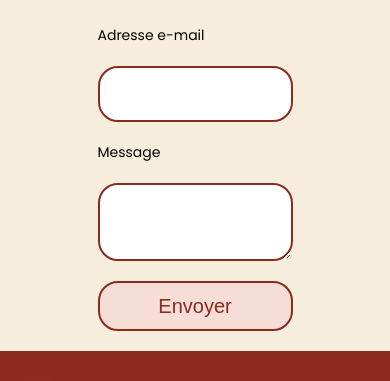
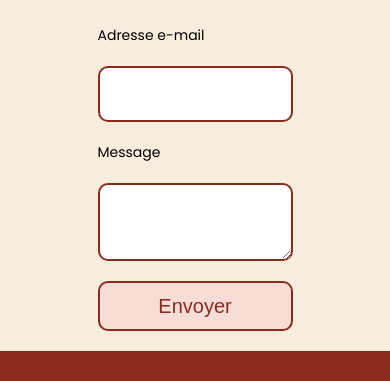
Before and after one commit to BerangereBr/Portfolio, a React (Vite) app: page / in a window 390 px wide. Shown: the part 4176-4557 px from the top of the page. Built offline with nearby package versions, Linux system fonts and the light colour scheme.

Commit message:
navbar tab

```diff
--- a/src/components/portolio/Navbar.jsx
+++ b/src/components/portolio/Navbar.jsx
@@ -24,11 +24,11 @@ function Navbar() {
             <nav className='container-navbar'>
                 <div className='navbar'>
                     <ul className='liste-nav'>
-                        <li onClick={() => scrollSection('accueil')}>Accueil</li>
-                        <li onClick={() => scrollSection('about')}>Présentation</li>
-                        <li onClick={() => scrollSection('projects')}>Projets</li>
-                        <li onClick={() => scrollSection('formation')}>Parcours</li>
-                        <li onClick={() => scrollSection('form')}>Contact</li>
+                        <li><a href='#accueil' onClick={() => scrollSection('accueil')}>Accueil</a></li>
+                        <li><a href='#about' onClick={() => scrollSection('about')}>Présentation</a></li>
+                        <li><a href='#projects' onClick={() => scrollSection('projects')}>Projets</a></li>
+                        <li><a href='#formation' onClick={() => scrollSection('formation')}>Parcours</a></li>
+                        <li><a href='#contact' onClick={() => scrollSection('form')}>Contact</a></li>
                     </ul>
                 </div>
             </nav >
@@ -40,11 +40,11 @@ function Navbar() {
                 </div>
                 {open &&
                     <ul className='liste-nav-phone'>
-                        <li onClick={() => scrollSection('accueil')}>Accueil</li>
-                        <li onClick={() => scrollSection('about')}>Présentation</li>
-                        <li onClick={() => scrollSection('projects')}>Projets</li>
-                        <li onClick={() => scrollSection('formation')}>Parcours</li>
-                        <li onClick={() => scrollSection('form')}>Contact</li>
+                        <li><a href='#accueil' onClick={() => scrollSection('accueil')}>Accueil</a></li>
+                        <li><a href='#about' onClick={() => scrollSection('about')}>Présentation</a></li>
+                        <li><a href='#projects' onClick={() => scrollSection('projects')}>Projets</a></li>
+                        <li><a href='#formation' onClick={() => scrollSection('formation')}>Parcours</a></li>
+                        <li><a href='#contact' onClick={() => scrollSection('form')}>Contact</a></li>
                     </ul>}
             </nav>
         </>
--- a/src/styles/portfolio/form.scss
+++ b/src/styles/portfolio/form.scss
@@ -57,13 +57,33 @@
     input {
         height: 50px;
         border: 2px solid variables.$color-primary-dark;
-        border-radius: 20px;
+        border-radius: 10px;
+        font-size: variables.$font-size-desk;
+
+        @media (max-width:768px) {
+            font-size: variables.$font-size-tablette;
+        }
+
+        @media (max-width:480px) {
+            font-size: variables.$font-size-phone;
+
+        }
     }
 
     textarea {
         height: 70px;
         border: 2px solid variables.$color-primary-dark;
-        border-radius: 20px;
+        border-radius: 10px;
+        font-size: variables.$font-size-desk;
+
+        @media (max-width:768px) {
+            font-size: variables.$font-size-tablette;
+        }
+
+        @media (max-width:480px) {
+            font-size: variables.$font-size-phone;
+
+        }
 
     }
 
@@ -74,7 +94,7 @@
         cursor: pointer;
         color: variables.$color-primary-dark;
         font-size: variables.$font-size-title-desk;
-        border-radius: 20px;
+        border-radius: 10px;
 
         @media (max-width:768px) {
             font-size: variables.$font-size-title-tablette;
--- a/src/styles/portfolio/navbar.scss
+++ b/src/styles/portfolio/navbar.scss
@@ -48,6 +48,11 @@
                     font-size: variables.$font-size-phone;
 
                 }
+
+                a {
+                    color: black;
+                    text-decoration: none;
+                }
             }
 
             li:hover {
@@ -67,6 +72,11 @@
         z-index: 2;
         padding: 20px;
         background-color: variables.$background-color-button;
+
+        a {
+            color: black;
+            text-decoration: none;
+        }
 
         .navbar-phone-button {
             display: flex;
```
